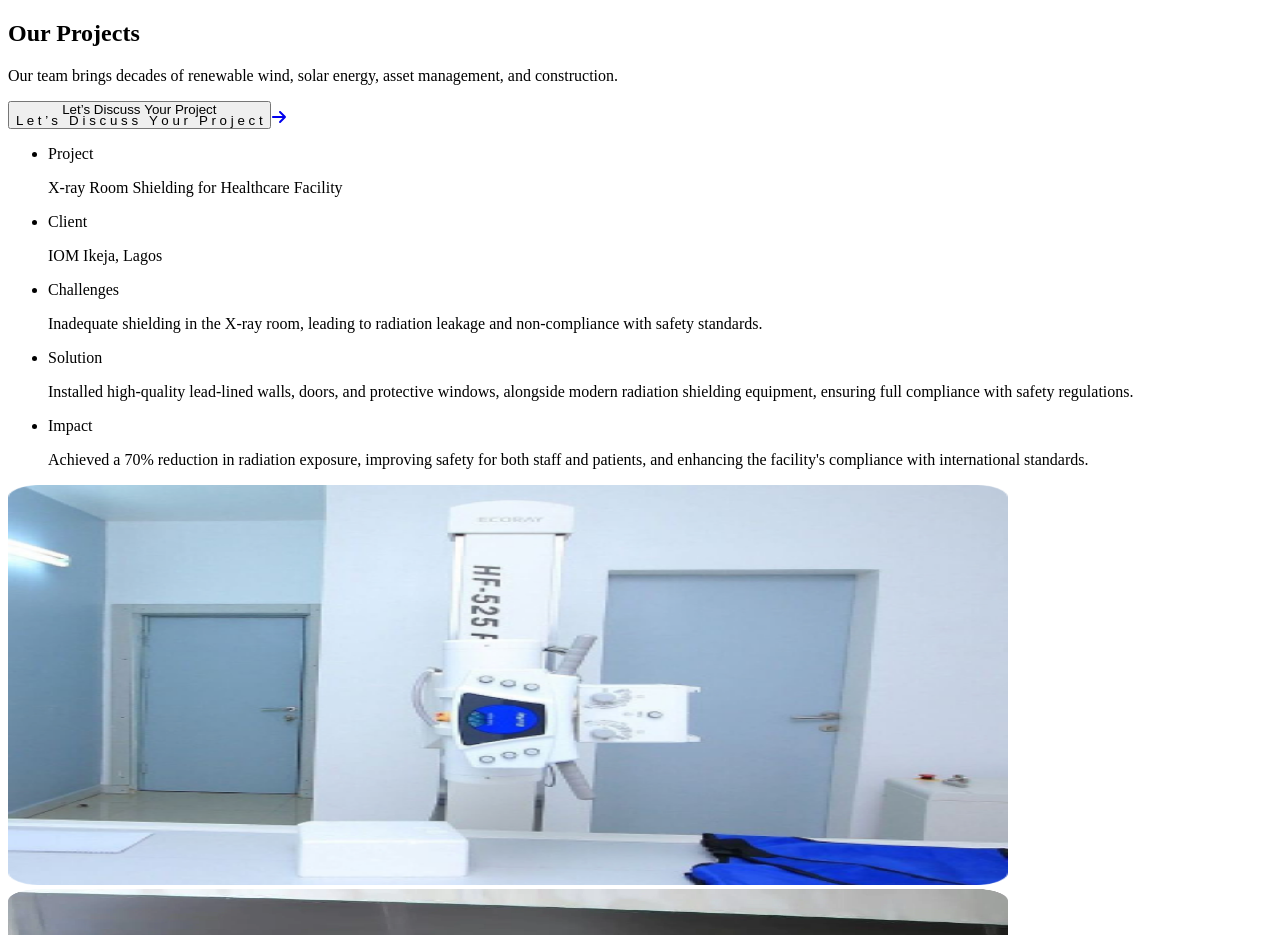
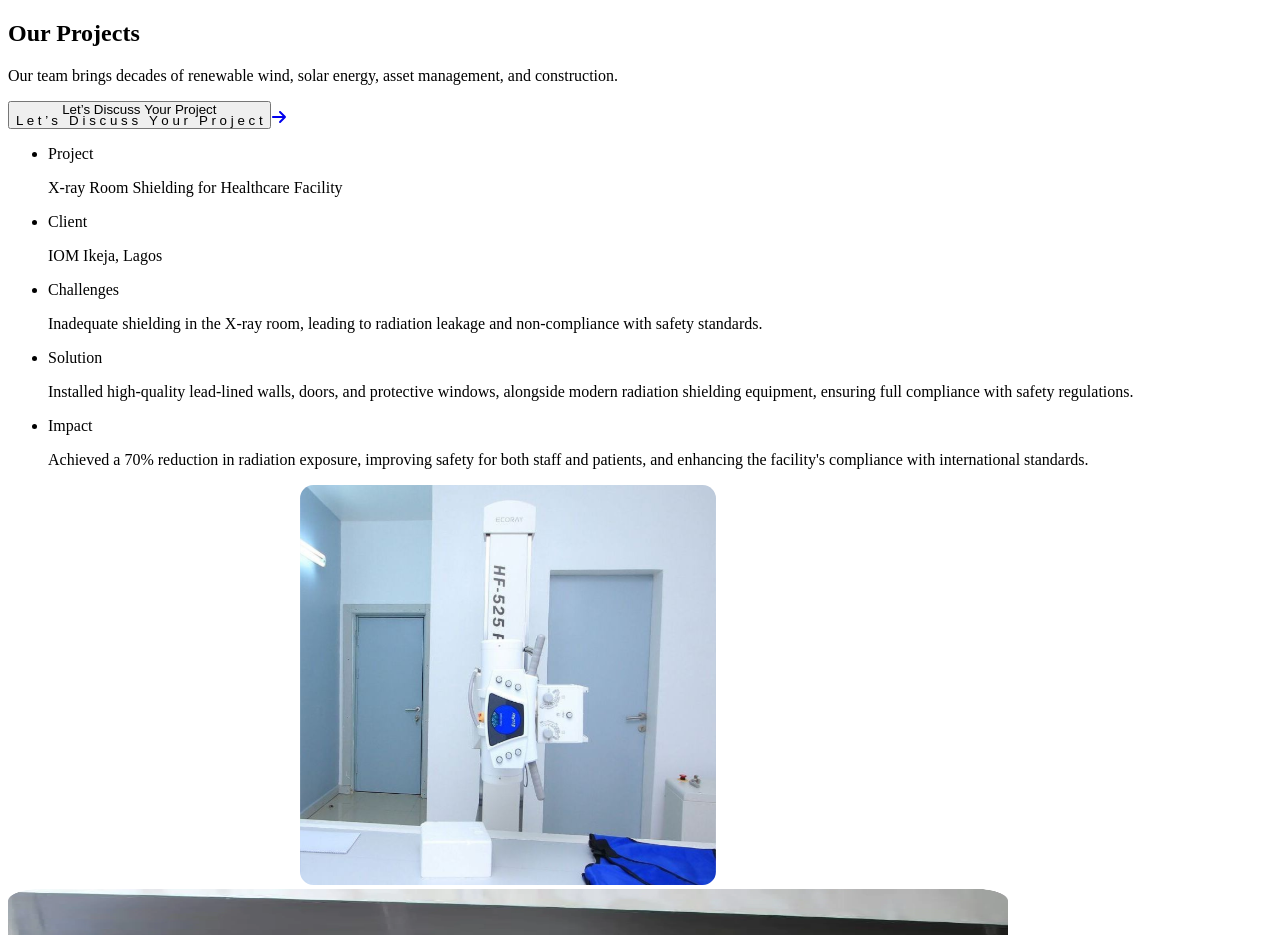
Before and after one commit to harzeezco/proray, a Next.js app: page /home/project in a window 1280 px wide. Shown: the top 935 px of the page. Built offline with nearby package versions, Linux system fonts and the light colour scheme.

Commit message:
fixed image

```diff
--- a/src/pages/home/project.tsx
+++ b/src/pages/home/project.tsx
@@ -141,8 +141,7 @@ const ProjectSection = () => {
               alt='medical machine'
               className='size-full h-full object-cover'
               height={400}
-              src='/icon/image1.png
-              '
+              src='/xray-image.svg'
               width={1000}
             />
           </motion.div>
--- a/src/pages/products/hero.tsx
+++ b/src/pages/products/hero.tsx
@@ -99,7 +99,7 @@ const Hero = () => (
               alt='medical accessories'
               className='mx-auto shrink-0 rounded-xl bg-cover bg-center'
               height={588}
-              src='/image/xray-image.svg'
+              src='/image/products.webp'
               width={900}
             />
           </div>
```
Also changed, not shown: public/xray-image.svg (renamed from public/image/xray-image.svg).
